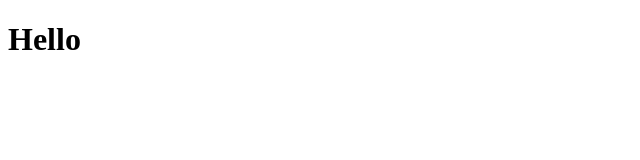
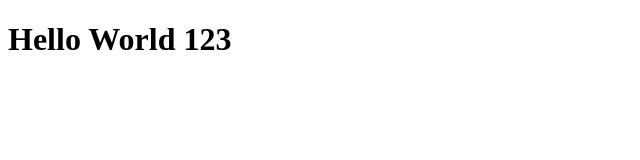
Before and after one commit to mfrohmana/MC_SE, a plain HTML site: page index.html in a window 1280 px wide. Shown: the whole page, without its empty margins (0-640 px from the left). Drawn offline with Linux system fonts and the light colour scheme.

Commit message:
second commit

```diff
--- a/index.html
+++ b/index.html
@@ -6,6 +6,6 @@
     <title>Website</title>
 </head>
 <body>
-    <h1>Hello</h1>
+    <h1>Hello World 123</h1>
 </body>
 </html>
```
